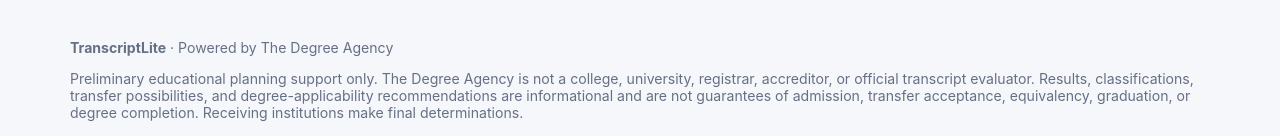
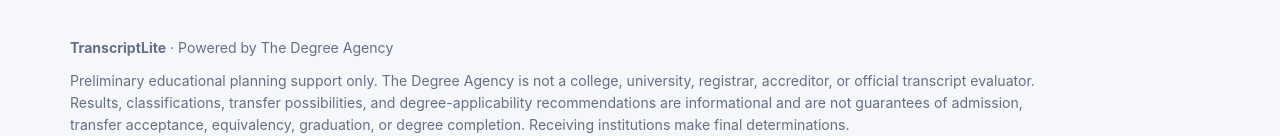
Before and after one commit to Chancebuilder/transcriptlite, a React (Vite) app: page / in a window 1280 px wide. Shown: the part 2643-2779 px from the top of the page. Built offline with nearby package versions, Linux system fonts and the light colour scheme; no server answers.

Commit message:
Style Degree Agency legal footer

```diff
--- a/src/styles.css
+++ b/src/styles.css
@@ -45,3 +45,8 @@
   border-bottom: 1px solid #eceff3;
   font-size: .9rem;
 }
+
+.powered-by { font-size: .8em; font-weight: 600; opacity: .78; }
+.legal-links { display: flex; flex-wrap: wrap; gap: .65rem 1rem; margin: .75rem 0; }
+.legal-links a { color: inherit; text-decoration: underline; text-underline-offset: 3px; }
+footer p { max-width: 980px; line-height: 1.55; }
```
